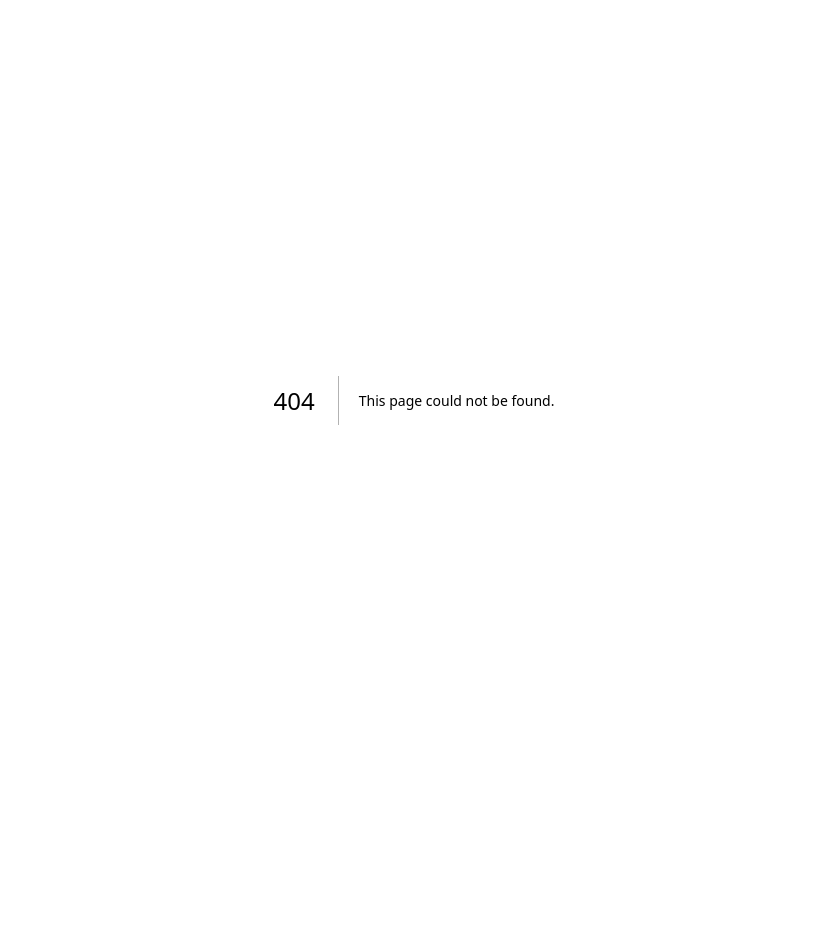
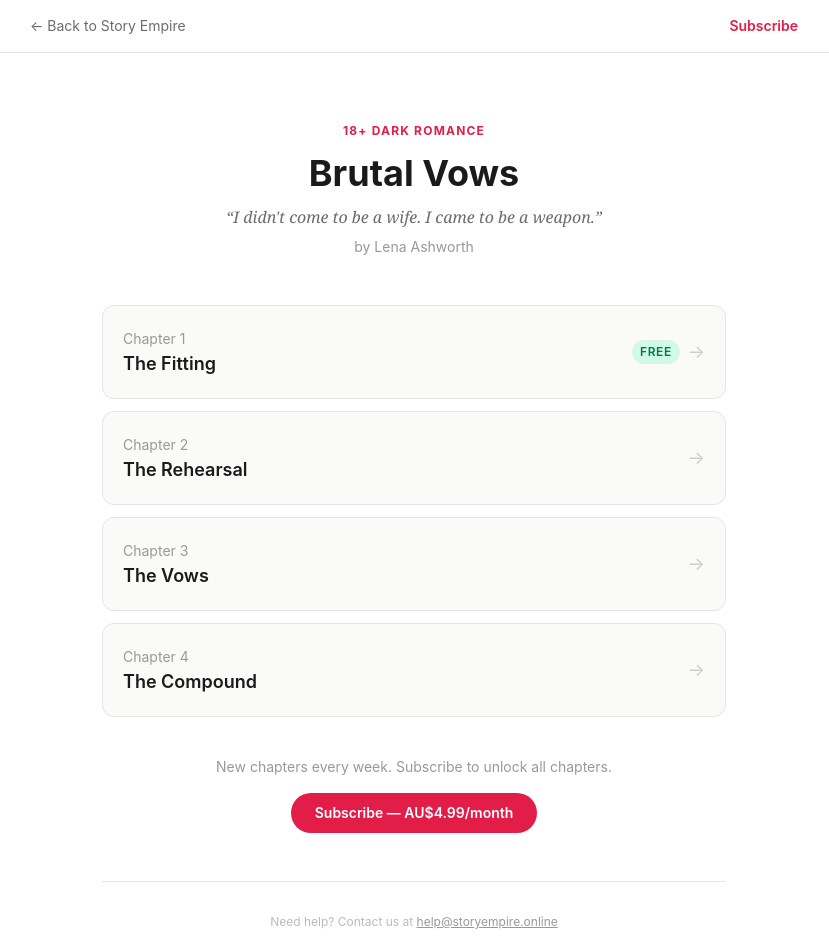
Before and after one commit to CyberKingJosh/story-empire, a Next.js app: page /read/brutal-vows in a window 1280 px wide. Before the commit this address had no page. Shown: the top 952 px of the page, without its empty margins (226-1055 px from the left). Before the commit the page ends 800 px from the top, so only its background shows below. Built offline with nearby package versions, Linux system fonts and the light colour scheme.

Commit message:
Add chapter list page, optimize paywall caching, add help contact

```diff
--- a/src/app/read/[slug]/[chapter]/PaywallGate.tsx
+++ b/src/app/read/[slug]/[chapter]/PaywallGate.tsx
@@ -23,11 +23,24 @@ export default function PaywallGate({
 
   useEffect(() => {
     const email = localStorage.getItem("se_email");
+
+    // Check if we have a cached verification (valid for 24 hours)
+    const cachedAt = localStorage.getItem("se_verified_at");
+    if (email && cachedAt) {
+      const hoursSince = (Date.now() - parseInt(cachedAt)) / (1000 * 60 * 60);
+      if (hoursSince < 24) {
+        setHasAccess(true);
+        setChecking(false);
+        return;
+      }
+    }
+
     if (!email) {
       setChecking(false);
       return;
     }
 
+    // Only verify with Stripe if cache expired or doesn't exist
     fetch("/api/stripe/verify-access", {
       method: "POST",
       headers: { "Content-Type": "application/json" },
@@ -36,19 +49,25 @@ export default function PaywallGate({
       .then((r) => r.json())
       .then((data) => {
         setHasAccess(data.hasAccess);
-        if (!data.hasAccess) {
-          // Email stored but no active sub — clear it
+        if (data.hasAccess) {
+          localStorage.setItem("se_verified_at", Date.now().toString());
+        } else {
           localStorage.removeItem("se_email");
+          localStorage.removeItem("se_verified_at");
         }
       })
-      .catch(() => setHasAccess(false))
+      .catch(() => {
+        // If verification fails (network error), grant access if email exists
+        // Better to let a paying customer read than block them due to API issues
+        if (email) setHasAccess(true);
+      })
       .finally(() => setChecking(false));
   }, []);
 
   if (checking) {
     return (
       <div className="max-w-lg mx-auto px-6 py-20 text-center">
-        <p className="text-[#999]">Checking access...</p>
+        <p className="text-[#999]">Loading...</p>
       </div>
     );
   }
@@ -68,7 +87,7 @@ export default function PaywallGate({
           This chapter is available to subscribers.
         </p>
         <p className="text-[#999] text-sm mb-6">
-          Already subscribed? Enter the same email you used to subscribe.
+          Already subscribed? Enter the email you used to subscribe.
         </p>
         <EmailCheck accentColor={accentColor} onAccess={() => setHasAccess(true)} />
         <div className="mt-6 pt-6 border-t border-[#e5e5e3]">
@@ -80,6 +99,12 @@ export default function PaywallGate({
             Subscribe &mdash; AU$4.99/month
           </Link>
         </div>
+        <p className="text-[#bbb] text-xs mt-6">
+          Forgot your email?{" "}
+          <a href="mailto:help@storyempire.online" className="text-[#999] underline">
+            Contact us for help
+          </a>
+        </p>
       </div>
     </div>
   );
@@ -110,6 +135,7 @@ function EmailCheck({
       const data = await res.json();
       if (data.hasAccess) {
         localStorage.setItem("se_email", email);
+        localStorage.setItem("se_verified_at", Date.now().toString());
         onAccess();
       } else {
         setError("No active subscription found for this email.");
@@ -138,8 +164,8 @@ function EmailCheck({
           className="px-4 py-2.5 rounded-lg text-white text-sm font-semibold disabled:opacity-50"
           style={{ backgroundColor: accentColor }}
         >
-        {loading ? "..." : "Unlock"}
-      </button>
+          {loading ? "..." : "Unlock"}
+        </button>
       </div>
       {error && (
         <p className="text-red-500 text-sm text-center">{error}</p>
--- /dev/null
+++ b/src/app/read/[slug]/page.tsx
@@ -0,0 +1,118 @@
+import Link from "next/link";
+import { notFound } from "next/navigation";
+import { getStory } from "@/lib/stories";
+
+interface PageProps {
+  params: Promise<{ slug: string }>;
+}
+
+export default async function StoryPage({ params }: PageProps) {
+  const { slug } = await params;
+  const story = getStory(slug);
+  if (!story) notFound();
+
+  const genreColors: Record<string, string> = {
+    "romantasy": "#b8860b",
+    "cozy-mystery": "#4a7c3f",
+    "bl-romance": "#ef4444",
+    "spicy-romance": "#e11d48",
+  };
+  const genreLabels: Record<string, string> = {
+    "romantasy": "Spicy Romantasy",
+    "cozy-mystery": "Cozy Mystery",
+    "bl-romance": "BL Dark Romance",
+    "spicy-romance": "18+ Dark Romance",
+  };
+
+  const accentColor = genreColors[story.genre] || "#b8860b";
+
+  return (
+    <main className="flex-1 bg-white">
+      <nav className="border-b border-[#e5e5e3] bg-white px-6 py-4">
+        <div className="max-w-3xl mx-auto flex items-center justify-between">
+          <Link href="/" className="text-sm text-[#6b6b6b] hover:text-[#1a1a1a] transition-colors">
+            &larr; Back to Story Empire
+          </Link>
+          <Link
+            href="/subscribe"
+            className="text-sm font-semibold hover:opacity-80 transition-opacity"
+            style={{ color: accentColor }}
+          >
+            Subscribe
+          </Link>
+        </div>
+      </nav>
+
+      <div className="max-w-2xl mx-auto px-6 py-16">
+        <div className="text-center mb-12">
+          <span
+            className="text-xs font-bold uppercase tracking-widest"
+            style={{ color: accentColor }}
+          >
+            {genreLabels[story.genre] || "Fiction"}
+          </span>
+          <h1 className="text-4xl font-bold text-[#1a1a1a] mt-3 mb-3">
+            {story.title}
+          </h1>
+          <p className="text-[#6b6b6b] italic" style={{ fontFamily: "Georgia, serif" }}>
+            &ldquo;{story.tagline}&rdquo;
+          </p>
+          <p className="text-[#999] text-sm mt-2">by Lena Ashworth</p>
+        </div>
+
+        <div className="space-y-3">
+          {story.chapters.map((ch) => (
+            <Link
+              key={ch.number}
+              href={`/read/${story.slug}/${ch.number}`}
+              className="block bg-[#fafaf8] border border-[#e5e5e3] rounded-xl p-5 hover:shadow-md hover:border-[#ccc] transition-all group"
+            >
+              <div className="flex items-center justify-between">
+                <div>
+                  <span className="text-[#999] text-sm">Chapter {ch.number}</span>
+                  <h3 className="text-lg font-semibold text-[#1a1a1a] group-hover:text-[#333]">
+                    {ch.title}
+                  </h3>
+                </div>
+                <div className="flex items-center gap-2">
+                  {ch.isFree && (
+                    <span className="text-xs font-semibold uppercase tracking-wider px-2 py-1 rounded-full bg-emerald-100 text-emerald-700">
+                      Free
+                    </span>
+                  )}
+                  <span className="text-[#ccc] group-hover:text-[#999] transition-colors text-lg">
+                    &rarr;
+                  </span>
+                </div>
+              </div>
+            </Link>
+          ))}
+        </div>
+
+        {story.chapters.length > 0 && (
+          <div className="mt-10 text-center">
+            <p className="text-[#999] text-sm mb-4">
+              New chapters every week. Subscribe to unlock all chapters.
+            </p>
+            <Link
+              href="/subscribe"
+              className="inline-block px-6 py-2.5 rounded-full font-semibold text-sm text-white transition-all"
+              style={{ backgroundColor: accentColor }}
+            >
+              Subscribe &mdash; AU$4.99/month
+            </Link>
+          </div>
+        )}
+
+        <div className="mt-12 pt-8 border-t border-[#e5e5e3] text-center">
+          <p className="text-[#bbb] text-xs">
+            Need help? Contact us at{" "}
+            <a href="mailto:help@storyempire.online" className="text-[#999] underline">
+              help@storyempire.online
+            </a>
+          </p>
+        </div>
+      </div>
+    </main>
+  );
+}
```
